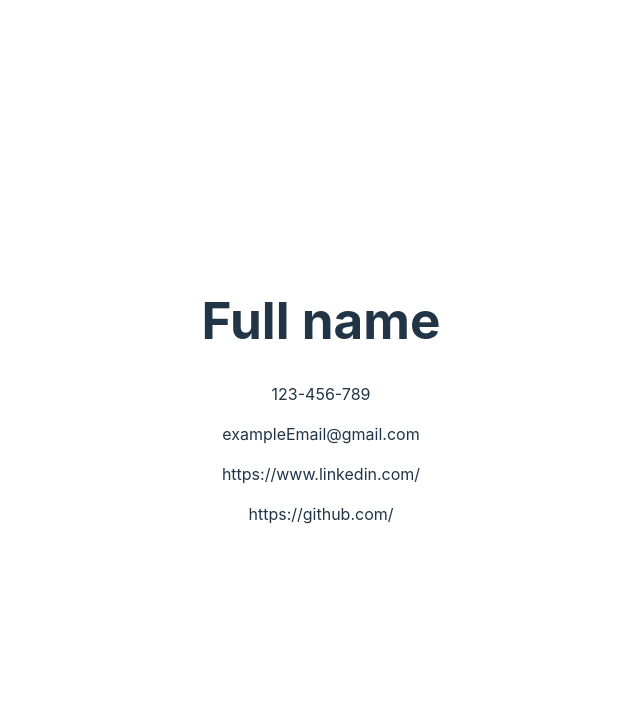
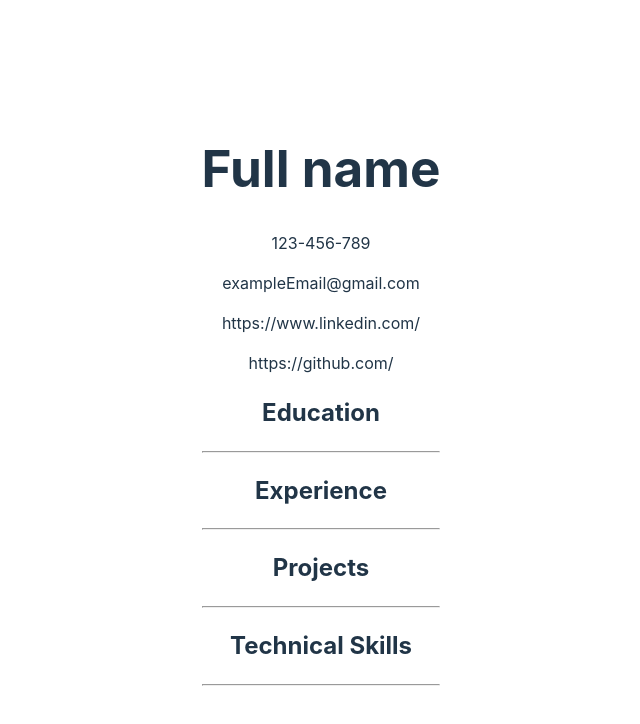
Before and after one commit to hpagon/cv-application, a React (Vite) app: page / in a window 1280 px wide. Shown: the top 724 px of the page, without its empty margins (319-959 px from the left). Built offline with nearby package versions, Linux system fonts and the light colour scheme.

Commit message:
Created Section component to divide resume

```diff
--- a/src/App.jsx
+++ b/src/App.jsx
@@ -1,7 +1,5 @@
 import { useState } from "react";
-import reactLogo from "./assets/react.svg";
-import viteLogo from "/vite.svg";
-import Resume from "./components/Resume";
+import { Resume } from "./components/Resume";
 import "./App.css";
 
 function App() {
--- a/src/components/Resume.jsx
+++ b/src/components/Resume.jsx
@@ -1,9 +1,16 @@
 import Header from "./Header";
+import Section from "./Section";
 
-export default function Resume() {
+function Resume() {
   return (
     <div>
       <Header />
+      <Section title={"Education"}></Section>
+      <Section title={"Experience"}></Section>
+      <Section title={"Projects"}></Section>
+      <Section title={"Technical Skills"}></Section>
     </div>
   );
 }
+
+export { Resume };
--- /dev/null
+++ b/src/components/Section.jsx
@@ -0,0 +1,9 @@
+export default function Section({ title, children }) {
+  return (
+    <div>
+      <h2>{title}</h2>
+      <hr />
+      {children}
+    </div>
+  );
+}
```
